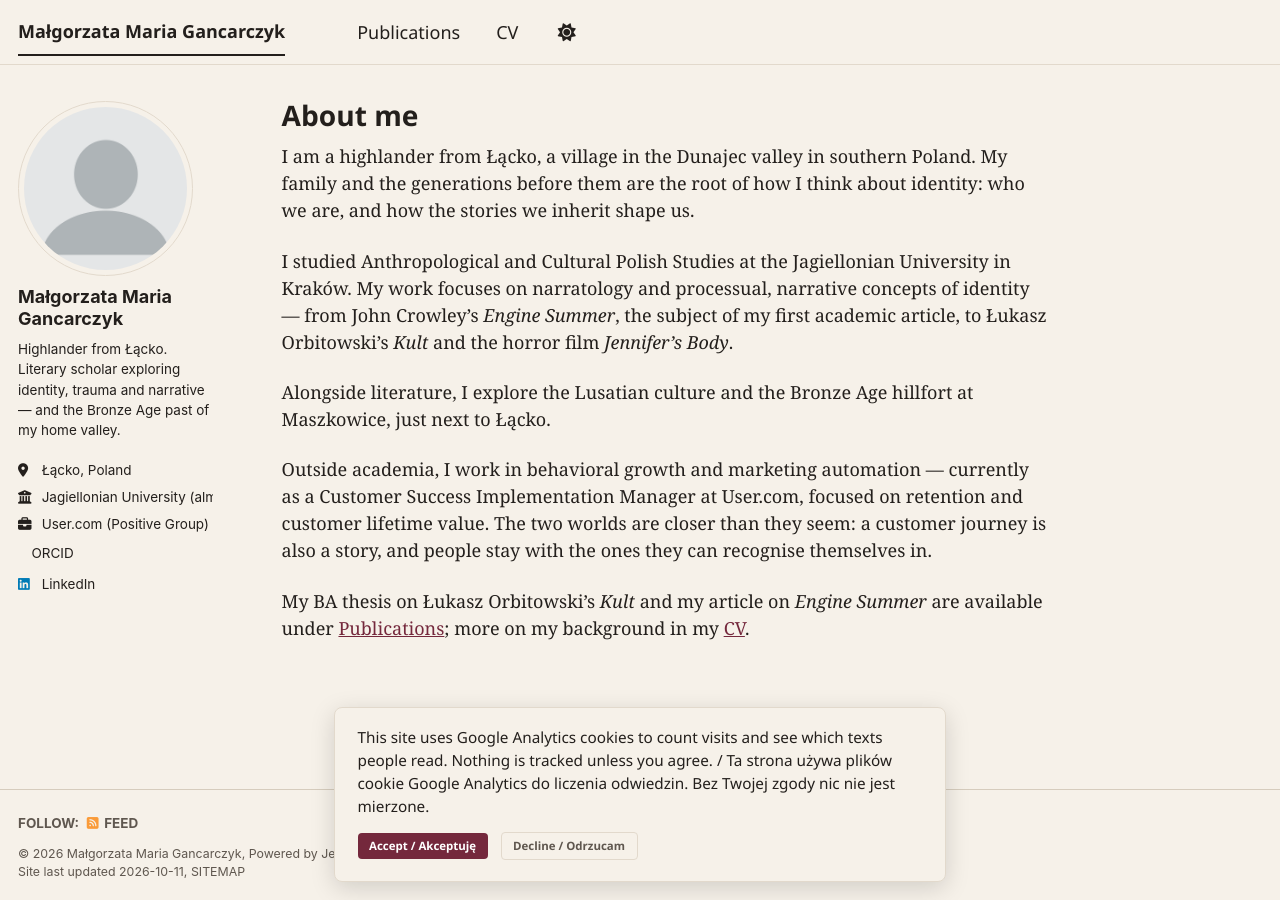
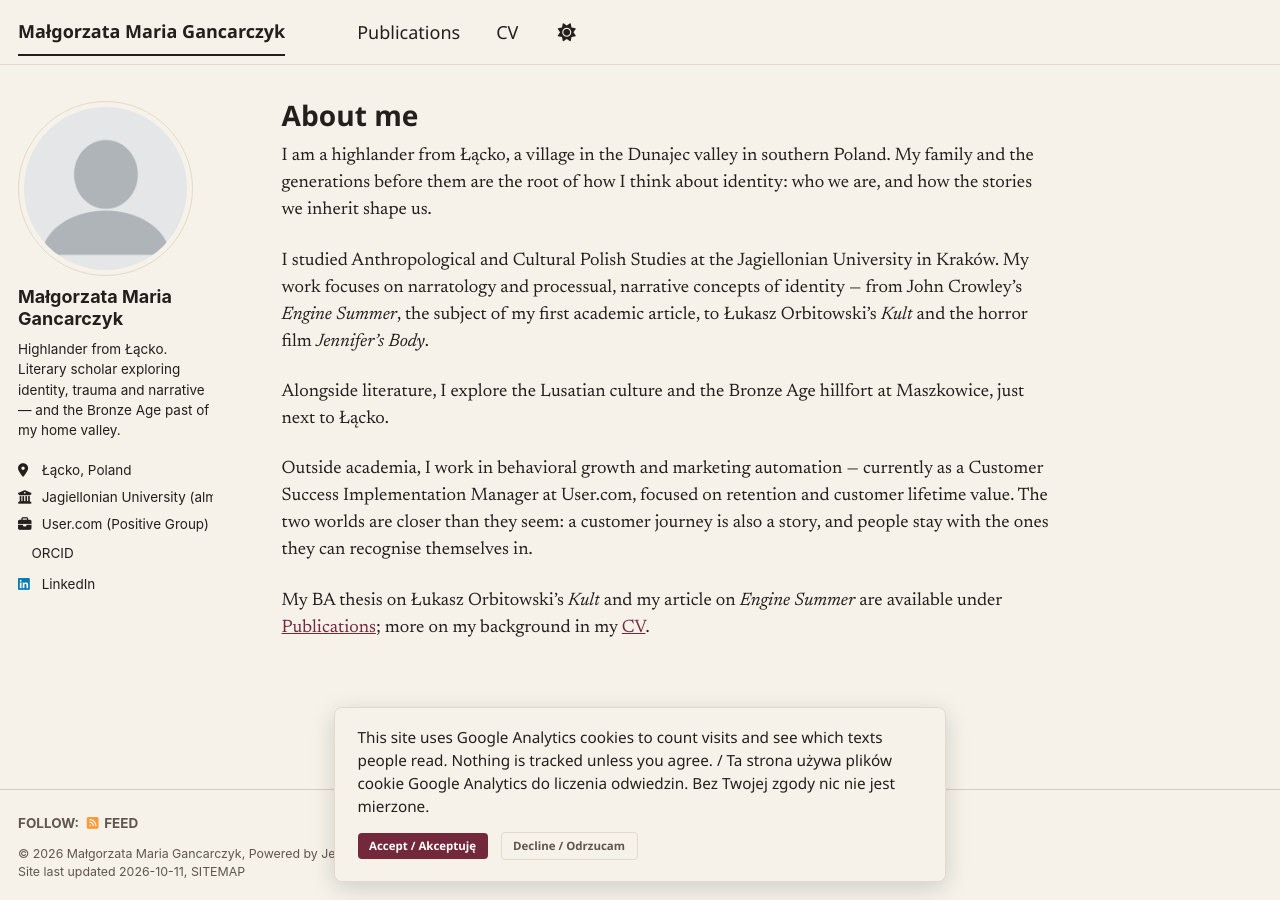
Before and after one commit to malgorzatagancarczyk/malgorzatagancarczyk.github.io, a Jekyll site: the page built from _pages/about.md, in a window 1280 px wide. Built offline with Jekyll 4.4.1, drawn with Linux system fonts in a browser that asks for light colours; some web fonts are replaced; a style sheet for code colours, icons or effects is not loaded.

Commit message:
Update custom.html

```diff
--- a/_includes/head/custom.html
+++ b/_includes/head/custom.html
@@ -41,4 +41,8 @@
 <!-- GA4 measurement ID (loaded only after consent, see footer/custom.html) -->
 {% if site.ga4_id and site.ga4_id != '' %}<script>window.GA4_ID = '{{ site.ga4_id }}';</script>{% endif %}
 
+<!-- Fonts via Bunny Fonts (GDPR-friendly Google Fonts mirror) -->
+<link rel="preconnect" href="https://fonts.bunny.net">
+<link rel="stylesheet" href="https://fonts.bunny.net/css?family=bricolage-grotesque:500,700|newsreader:400,400i,500&display=swap">
+
 <!-- end custom head snippets -->
```
